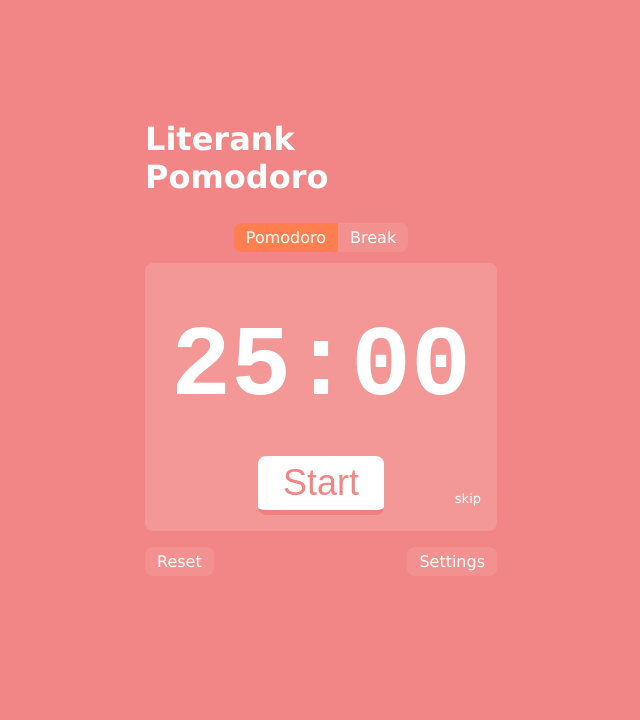
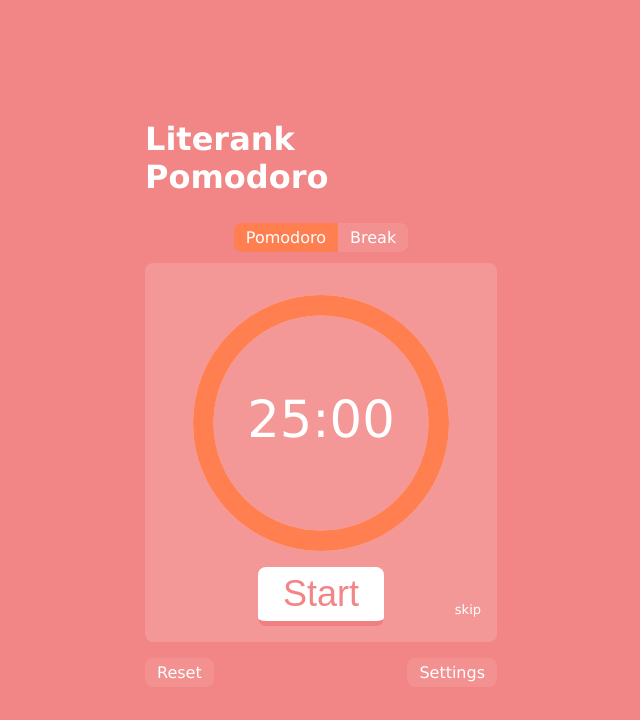
Before and after one commit to Literank/lr_pomodoro, a React (Create React App) app: page / in a window 1280 px wide. Shown: the top 720 px of the page, without its empty margins (319-959 px from the left). Built offline with nearby package versions, Linux system fonts and the light colour scheme.

Commit message:
Add circular progressbar timer

```diff
--- a/package.json
+++ b/package.json
@@ -7,6 +7,7 @@
     "@testing-library/react": "^13.4.0",
     "@testing-library/user-event": "^13.5.0",
     "react": "^18.2.0",
+    "react-circular-progressbar": "^2.1.0",
     "react-dom": "^18.2.0",
     "react-scripts": "5.0.1",
     "web-vitals": "^2.1.4"
--- a/src/App.css
+++ b/src/App.css
@@ -68,13 +68,6 @@ body {
   border-radius: 0.5rem;
 }
 
-.timer {
-  font-size: 100px;
-  margin-top: 2rem;
-  margin-bottom: 2rem;
-  font-family: monospace, "Courier New", Courier;
-}
-
 .control-btn {
   padding: 6px 25px;
   font-size: 36px;
--- a/src/App.js
+++ b/src/App.js
@@ -1,14 +1,14 @@
 import { useEffect, useRef, useState } from "react";
 import "./App.css";
-import { formatTime } from "./util";
 import Settings from "./components/Settings";
+import Timer from "./components/Timer";
 
 const POMODORO_SECONDS = 25 * 60;
 const BREAK_SECONDS = 5 * 60;
 const PHASE_POMODORO = 0;
 const PHASE_BREAK = 1;
 const DEFAULT_SETTING = {
-  useCircle: false,
+  useCircle: true,
   soundOn: true,
 };
 
@@ -63,6 +63,12 @@ function App() {
     }
   };
 
+  const calcPercentage = () => {
+    const duration =
+      phase === PHASE_POMODORO ? POMODORO_SECONDS : BREAK_SECONDS;
+    return seconds / duration;
+  };
+
   const pickPhase = (phase) => {
     const secBg = "secondary-bg";
     if (phase === PHASE_POMODORO) {
@@ -110,7 +116,11 @@ function App() {
         </span>
       </div>
       <div className="card">
-        <h1 className="timer">{formatTime(seconds)}</h1>
+        <Timer
+          seconds={seconds}
+          percentage={calcPercentage()}
+          useCircle={settings.useCircle}
+        />
         <div>
           <button
             className={`control-btn ${
--- /dev/null
+++ b/src/components/Timer.css
@@ -0,0 +1,11 @@
+.timer {
+  font-size: 100px;
+  margin-top: 2rem;
+  margin-bottom: 2rem;
+  font-family: monospace, "Courier New", Courier;
+}
+
+.circle-wrapper {
+  width: 80%;
+  margin: 1rem auto;
+}
--- /dev/null
+++ b/src/components/Timer.jsx
@@ -0,0 +1,37 @@
+import React from "react";
+import "./Timer.css";
+import { formatTime } from "../util";
+import { CircularProgressbar } from "react-circular-progressbar";
+import "react-circular-progressbar/dist/styles.css";
+
+const Timer = (props) => {
+  const primaryColor = "coral";
+  return (
+    <div>
+      {props.useCircle ? (
+        <div className="circle-wrapper">
+          <CircularProgressbar
+            value={props.percentage}
+            maxValue={1}
+            text={formatTime(props.seconds)}
+            styles={{
+              path: {
+                stroke: primaryColor,
+              },
+              trail: {
+                stroke: "rgba(255, 255, 255, 0.5)",
+              },
+              text: {
+                fill: "white",
+              },
+            }}
+          />
+        </div>
+      ) : (
+        <h1 className="timer">{formatTime(props.seconds)}</h1>
+      )}
+    </div>
+  );
+};
+
+export default Timer;
```
Also changed, not shown: 1 other file (tests, documents, lock files or other folders).
